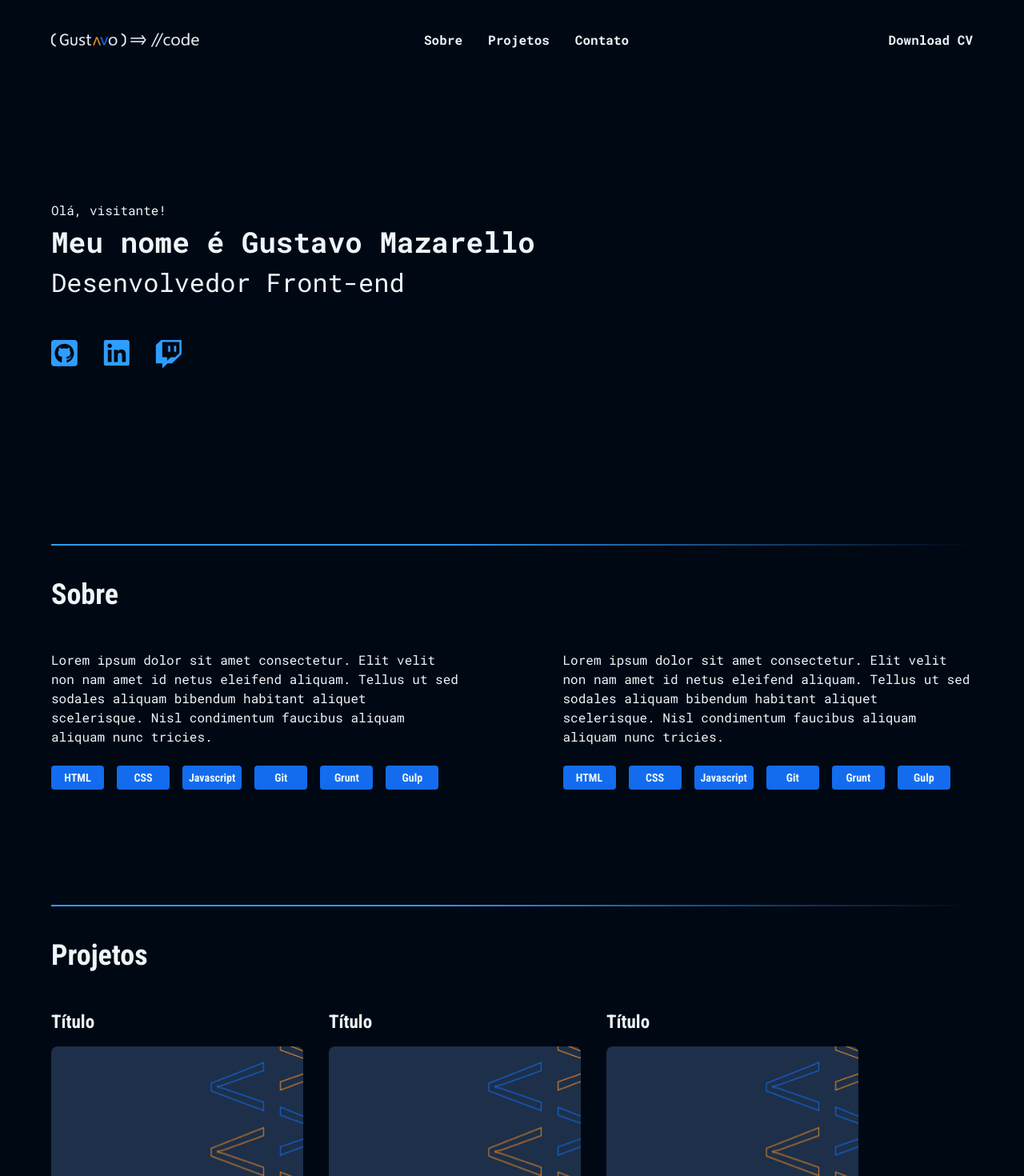
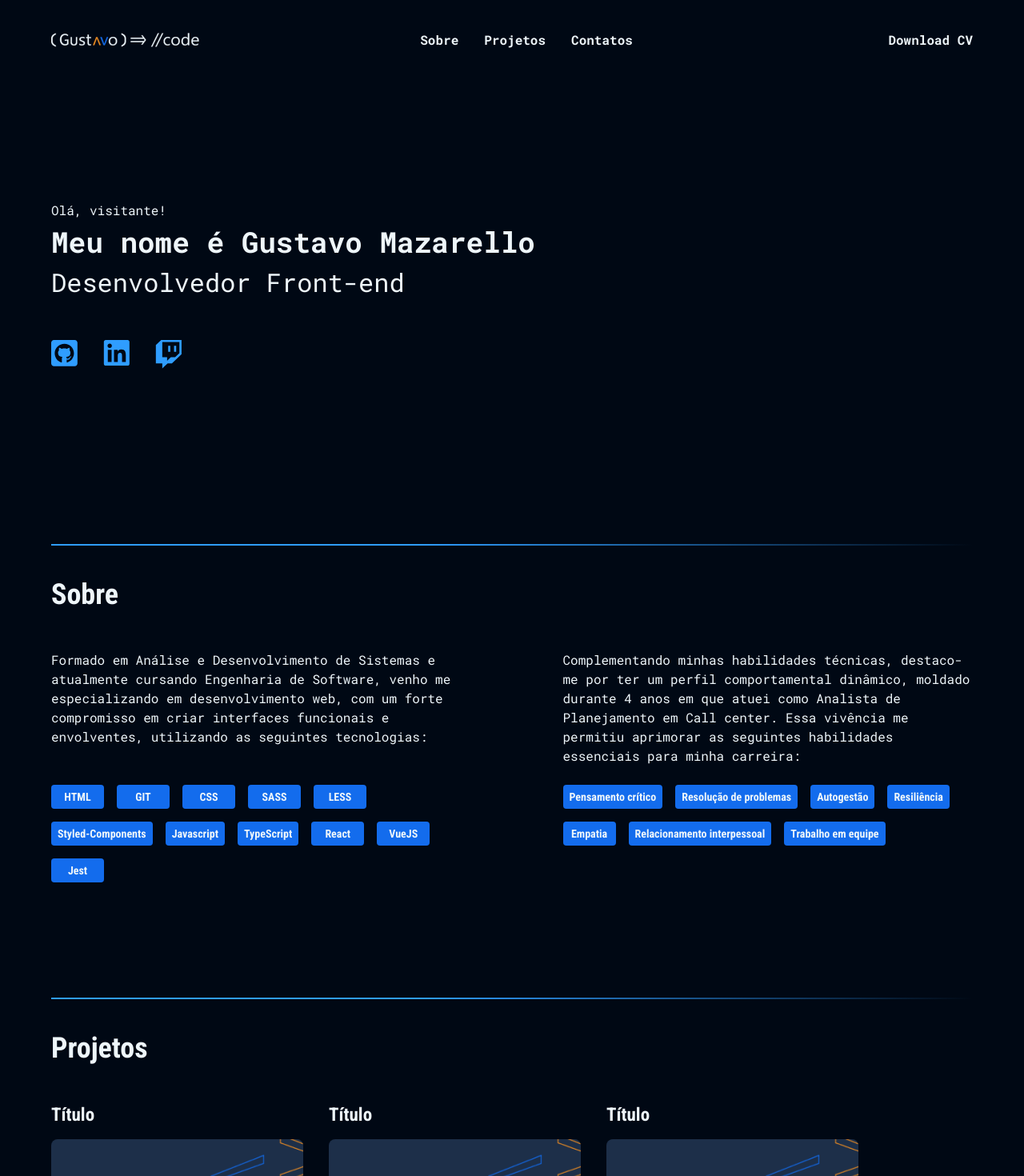
Before and after one commit to GTM35/portfolio, a React (Vite) app: page / in a window 1280 px wide. Shown: the top 1470 px of the page at 80% size. Built offline with nearby package versions, Linux system fonts and the light colour scheme.

Commit message:
:sparkles: feat: Conteúdo do site

```diff
--- a/src/Components/About/index.tsx
+++ b/src/Components/About/index.tsx
@@ -11,44 +11,51 @@ import {
 
 const About = () => {
   return (
-    <ContainerAbout>
+    <ContainerAbout id="About">
       <Line />
       <AboutTitle>Sobre</AboutTitle>
 
       <AboutWrapper>
         <AboutInformation>
           <TextInformation>
-            Lorem ipsum dolor sit amet consectetur. Elit velit non nam amet id
-            netus eleifend aliquam. Tellus ut sed sodales aliquam bibendum
-            habitant aliquet scelerisque. Nisl condimentum faucibus aliquam
-            aliquam nunc tricies.
+            Formado em Análise e Desenvolvimento de Sistemas e atualmente
+            cursando Engenharia de Software, venho me especializando em
+            desenvolvimento web, com um forte compromisso em criar interfaces
+            funcionais e envolventes, utilizando as seguintes tecnologias:
           </TextInformation>
 
           <ContainerTag>
             <Tag text="HTML" />
+            <Tag text="GIT" />
             <Tag text="CSS" />
+            <Tag text="SASS" />
+            <Tag text="LESS" />
+            <Tag text="Styled-Components" />
             <Tag text="Javascript" />
-            <Tag text="Git" />
-            <Tag text="Grunt" />
-            <Tag text="Gulp" />
+            <Tag text="TypeScript" />
+            <Tag text="React" />
+            <Tag text="VueJS" />
+            <Tag text="Jest" />
           </ContainerTag>
         </AboutInformation>
 
         <AboutInformation>
           <TextInformation>
-            Lorem ipsum dolor sit amet consectetur. Elit velit non nam amet id
-            netus eleifend aliquam. Tellus ut sed sodales aliquam bibendum
-            habitant aliquet scelerisque. Nisl condimentum faucibus aliquam
-            aliquam nunc tricies.
+            Complementando minhas habilidades técnicas, destaco-me por ter um
+            perfil comportamental dinâmico, moldado durante 4 anos em que atuei
+            como Analista de Planejamento em Call center. Essa vivência me
+            permitiu aprimorar as seguintes habilidades essenciais para minha
+            carreira:
           </TextInformation>
 
           <ContainerTag>
-            <Tag text="HTML" />
-            <Tag text="CSS" />
-            <Tag text="Javascript" />
-            <Tag text="Git" />
-            <Tag text="Grunt" />
-            <Tag text="Gulp" />
+            <Tag text="Pensamento crítico" />
+            <Tag text="Resolução de problemas" />
+            <Tag text="Autogestão" />
+            <Tag text="Resiliência" />
+            <Tag text="Empatia" />
+            <Tag text="Relacionamento interpessoal" />
+            <Tag text="Trabalho em equipe" />
           </ContainerTag>
         </AboutInformation>
       </AboutWrapper>
--- a/src/Components/About/style.ts
+++ b/src/Components/About/style.ts
@@ -44,6 +44,8 @@ export const AboutInformation = styled.div`
 `;
 
 export const TextInformation = styled(bodyMD).attrs({ as: "p" })`
+  min-height: 144px;
+
   @media (max-width: ${breakpoint.tablet}) {
     font-size: 14px;
   }
--- a/src/Components/Contacts/index.tsx
+++ b/src/Components/Contacts/index.tsx
@@ -24,7 +24,7 @@ const Contacts = () => {
     <>
       <Line />
       <ContactsTitle>Contatos</ContactsTitle>
-      <ContainerContacts>
+      <ContainerContacts id="Contacts">
         <MainContacts>
           <Headline>
             Gostaria de falar sobre projetos, oportunidades ou trocar
@@ -35,19 +35,19 @@ const Contacts = () => {
               <IconSocials href="mailto:gustavotmsilva35@gmail.com">
                 <img src={iconEmail} alt="Ícone de E-mail" />
               </IconSocials>
-              <TextContact>email@email.com</TextContact>
+              <TextContact>gustavotmsilva35@gmail.com</TextContact>
             </Contact>
             <Contact>
-              <IconSocials href="">
+              <IconSocials href="https://wa.me/5511977800799" target="_blank">
                 <img src={IconWpp} alt="Ícone Whatsapp" />
               </IconSocials>
-              <TextContact>+55 11 99999-9999</TextContact>
+              <TextContact>+55 11 97780-0799</TextContact>
             </Contact>
             <Contact>
-              <IconSocials href="tel:+123456789">
+              <IconSocials href="tel:+5511977800799" target="_blank">
                 <img src={IconTel} alt="Ícone Telefone" />
               </IconSocials>
-              <TextContact>+55 11 99999-9999</TextContact>
+              <TextContact>+55 11 97780-0799</TextContact>
             </Contact>
           </ContactsGroup>
         </MainContacts>
@@ -58,17 +58,23 @@ const Contacts = () => {
           </Headline>
           <ContactsGroup>
             <Contact>
-              <IconSocials href="">
+              <IconSocials
+                href="https://www.linkedin.com/in/gtm035/"
+                target="_blank"
+              >
                 <img src={IconLinkedin} alt="Ícone Linkedin" />
               </IconSocials>
             </Contact>
             <Contact>
-              <IconSocials href="">
+              <IconSocials href="https://github.com/GTM35" target="_blank">
                 <img src={IconGithub} alt="Ícone Github" />
               </IconSocials>
             </Contact>
             <Contact>
-              <IconSocials href="">
+              <IconSocials
+                href="https://www.twitch.tv/gustavo_coder"
+                target="_blank"
+              >
                 <img src={IconTwitch} alt="Ícone Twitch" />
               </IconSocials>
             </Contact>
--- a/src/Components/Header/index.tsx
+++ b/src/Components/Header/index.tsx
@@ -12,6 +12,10 @@ import closeMenuImage from "../../assets/images/close-menu-mobile.svg";
 import Overlay from "../Overlay";
 import { useState } from "react";
 
+export type Props = {
+  menuOpen: boolean;
+};
+
 const Header = () => {
   const [OpenMenuMobile, SetOpenMenuMobile] = useState(false);
 
@@ -23,21 +27,30 @@ const Header = () => {
         <Nav className={OpenMenuMobile ? "isOpen" : ""}>
           <Menu>
             <MenuItem>
-              <MenuLink href="">Sobre</MenuLink>
+              <MenuLink href="#About">Sobre</MenuLink>
             </MenuItem>
             <MenuItem>
-              <MenuLink href="">Projetos</MenuLink>
+              <MenuLink href="#Projects">Projetos</MenuLink>
             </MenuItem>
             <MenuItem>
-              <MenuLink href="">Contato</MenuLink>
+              <MenuLink href="#Contacts">Contatos</MenuLink>
             </MenuItem>
             <MenuItem className="downloadCv">
-              <MenuLink href="">Download CV</MenuLink>
+              <MenuLink
+                href="../../src/assets/Curriculo-GustavoMazarello.pdf"
+                target="_blank"
+                onClick={() => SetOpenMenuMobile(!OpenMenuMobile)}
+              >
+                Download CV
+              </MenuLink>
             </MenuItem>
           </Menu>
         </Nav>
 
-        <MenuMobile onClick={() => SetOpenMenuMobile(!OpenMenuMobile)}>
+        <MenuMobile
+          onClick={() => SetOpenMenuMobile(!OpenMenuMobile)}
+          menuOpen={OpenMenuMobile}
+        >
           {OpenMenuMobile ? (
             <img src={closeMenuImage} alt="Menu mobile" />
           ) : (
--- a/src/Components/Header/style.ts
+++ b/src/Components/Header/style.ts
@@ -1,5 +1,6 @@
 import styled, { keyframes } from "styled-components";
 import { bodyMD, breakpoint, colors } from "../../assets/styles/global";
+import { Props } from ".";
 
 const AnimationMenuMobile = keyframes`
 from {
@@ -43,10 +44,10 @@ export const Nav = styled.nav`
 
   @media (max-width: ${breakpoint.tablet}) {
     background-color: red;
-    position: absolute;
+    position: fixed;
     top: 0;
     right: 0;
-    animation: ${CloseMenu} 1s;
+    animation: ${CloseMenu} 0.5s;
 
     display: none;
   }
@@ -109,7 +110,7 @@ export const Logo = styled.img`
   }
 `;
 
-export const MenuMobile = styled.button`
+export const MenuMobile = styled.button<Props>`
   background-color: transparent;
   border: none;
   cursor: pointer;
@@ -120,5 +121,6 @@ export const MenuMobile = styled.button`
 
   @media (max-width: ${breakpoint.tablet}) {
     display: block;
+    position: ${(props) => props.menuOpen && "fixed"};
   }
 `;
--- a/src/Components/Projects/index.tsx
+++ b/src/Components/Projects/index.tsx
@@ -6,7 +6,7 @@ const Projects = () => {
   return (
     <>
       <Line />
-      <ProjectsTitle>Projetos</ProjectsTitle>
+      <ProjectsTitle id="Projects">Projetos</ProjectsTitle>
       <ContainerProject>
         <Project />
         <Project />
```
Also changed, not shown: 1 other file (tests, documents, lock files or other folders).
